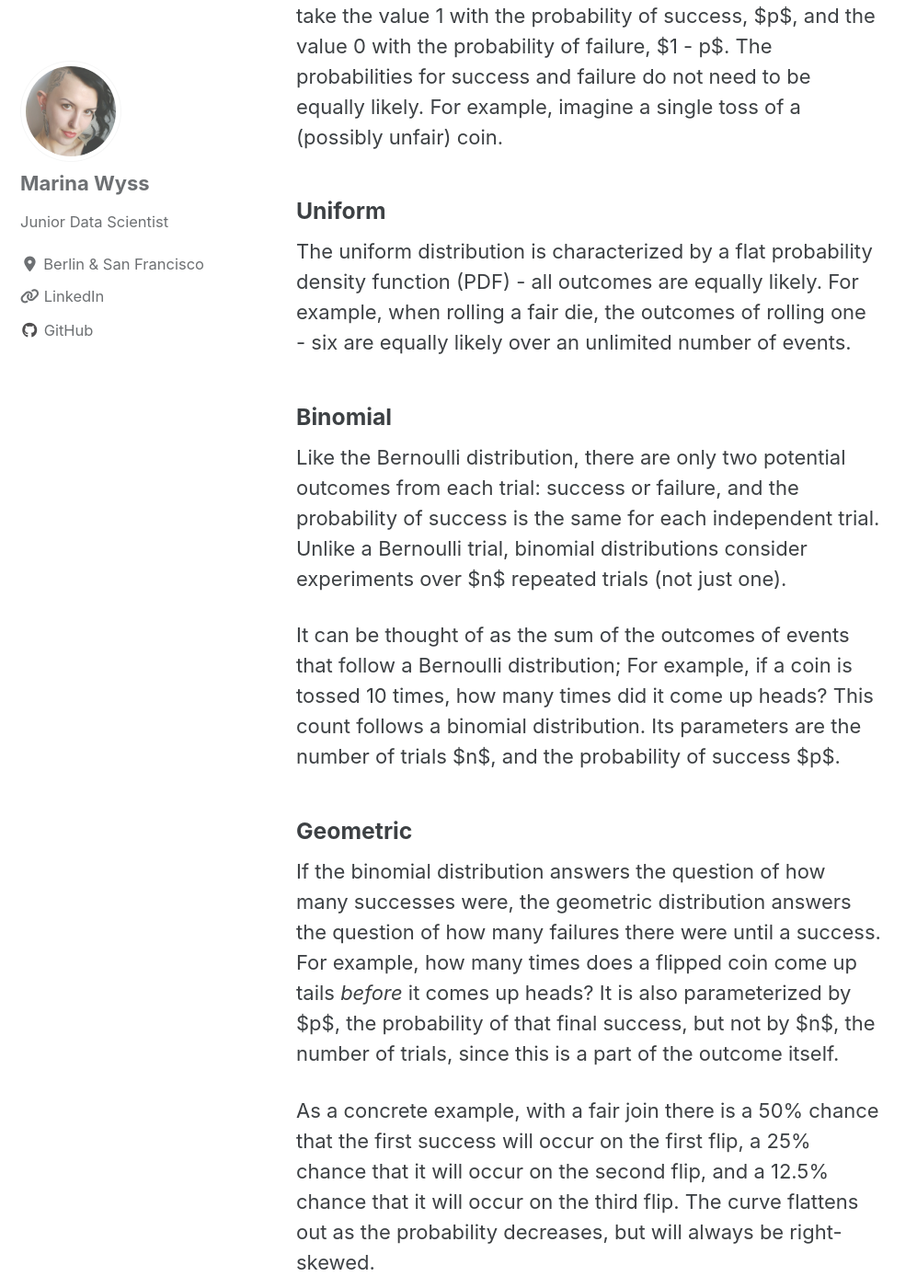
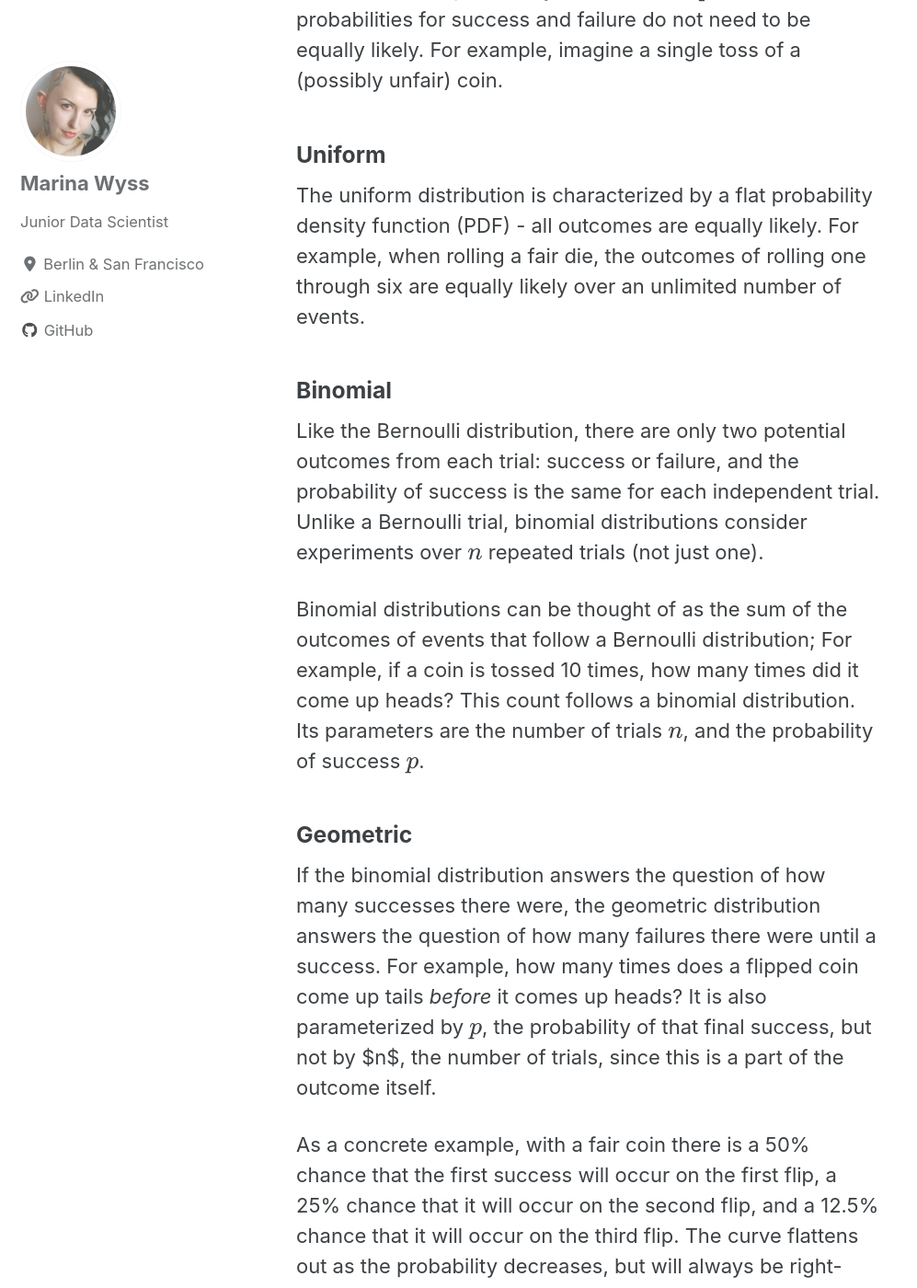
Before and after one commit to MarinaWyss/MarinaWyss.github.io, a Jekyll site: the page built from _posts/2020-07-17-common_distributions.md, in a window 1280 px wide and 1400 px high, scrolled down 1505 px. Shown: the whole window at 92% size, without its empty margins (0-997 px from the left). Built offline with Jekyll 4.4.1, drawn with Linux system fonts in a browser that asks for light colours; cached includes are drawn as plain includes; nearby versions of some CDN libraries; formulas are drawn with MathJax 3; some of the changed text lies outside the part shown.

Commit message:
edits distributions blog

```diff
--- a/_posts/2020-07-17-common_distributions.md
+++ b/_posts/2020-07-17-common_distributions.md
@@ -3,16 +3,15 @@
 date: 2020-07-17
 tags: [probability]
 mathjax: "true"
-excerpt: "A conceptual look at 15 of the most common probability distributions"
+excerpt: "A conceptual look at 15 of common probability distributions."
 ---
+
+![image-center](/images/distributions/distributions.png){: .align-center}
 
 # What I Learned: Getting Clear on Probability Distributions
 
 Throughout my time working in quantitative methods, probability distributions have - of course - come up frequently. The very common ones are all clear in my head - but what about the distributions that I rarely work with? Since diving deeper into Bayesian methods these have been coming up more frequently, so I thought it would be worthwhile to spend a little bit of time reviewing the intuition behind 15 of the more common distributions.
 
-![image-center](/images/distributions/distributions.png){: .align-center}
-
-*Image from [this really good blog](https://medium.com/@srowen/common-probability-distributions-347e6b945ce4)*
 
 ## Discrete Outcomes
 
@@ -20,45 +19,45 @@
 
 In a Bernoulli distribution there is only a single trial with two possible outcomes: 1 (success) or 0 (failure). The probability of success is the same in each trial, and is independent of all other trials.
 
-If a random variable $X$ has a Bernoulli distribution it will take the value 1 with the probability of success, $p$, and the value 0 with the probability of failure, $1 - p$. The probabilities for success and failure do not need to be equally likely. For example, imagine a single toss of a (possibly unfair) coin.
+If a random variable $$X$$ has a Bernoulli distribution it will take the value 1 with the probability of success, $p$, and the value 0 with the probability of failure, $$1 - p$$. The probabilities for success and failure do not need to be equally likely. For example, imagine a single toss of a (possibly unfair) coin.
 
 
 ### Uniform
 
-The uniform distribution is characterized by a flat probability density function (PDF) - all outcomes are equally likely. For example, when rolling a fair die, the outcomes of rolling one - six are equally likely over an unlimited number of events.
+The uniform distribution is characterized by a flat probability density function (PDF) - all outcomes are equally likely. For example, when rolling a fair die, the outcomes of rolling one through six are equally likely over an unlimited number of events.
 
 
 ### Binomial
 
-Like the Bernoulli distribution, there are only two potential outcomes from each trial: success or failure, and the probability of success is the same for each independent trial. Unlike a Bernoulli trial, binomial distributions consider experiments over $n$ repeated trials (not just one).
+Like the Bernoulli distribution, there are only two potential outcomes from each trial: success or failure, and the probability of success is the same for each independent trial. Unlike a Bernoulli trial, binomial distributions consider experiments over $$n$$ repeated trials (not just one).
 
-It can be thought of as the sum of the outcomes of events that follow a Bernoulli distribution; For example, if a coin is tossed 10 times, how many times did it come up heads? This count follows a binomial distribution. Its parameters are the number of trials $n$, and the probability of success $p$.
+Binomial distributions can be thought of as the sum of the outcomes of events that follow a Bernoulli distribution; For example, if a coin is tossed 10 times, how many times did it come up heads? This count follows a binomial distribution. Its parameters are the number of trials $$n$$, and the probability of success $$p$$.
 
 
 ### Geometric
 
-If the binomial distribution answers the question of how many successes were, the geometric distribution answers the question of how many failures there were until a success. For example, how many times does a flipped coin come up tails *before* it comes up heads? It is also parameterized by $p$, the probability of that final success, but not by $n$, the number of trials, since this is a part of the outcome itself.
+If the binomial distribution answers the question of how many successes there were, the geometric distribution answers the question of how many failures there were until a success. For example, how many times does a flipped coin come up tails *before* it comes up heads? It is also parameterized by $$p$$, the probability of that final success, but not by $n$, the number of trials, since this is a part of the outcome itself.
 
-As a concrete example, with a fair join there is a 50% chance that the first success will occur on the first flip, a 25% chance that it will occur on the second flip, and a 12.5% chance that it will occur on the third flip. The curve flattens out as the probability decreases, but will always be right-skewed.
+As a concrete example, with a fair coin there is a 50% chance that the first success will occur on the first flip, a 25% chance that it will occur on the second flip, and a 12.5% chance that it will occur on the third flip. The curve flattens out as the probability decreases, but will always be right-skewed.
 
 
 ### Negative Binomial
 
-The negative binomial distribution is similar to the geometric, except that it considers the number of failures until $r$ successes have occurred, not just one.
+The negative binomial distribution is similar to the geometric, except that it considers the number of failures until $$r$$ successes have occurred, not just one.
 
 
 ### Hypergeometric
 
 A commonly-used example for a binomial distribution is the concept of drawing marbles out of a jar that has two kinds of marbles (let’s say half black and half white), with replacement. With replacement means that once we pick up a marble, we put it back in before picking up the next one, so the probability of picking a black or white marble doesn’t change.
 
-But, what if we drew marbles without replacement? The probability of success would change over time as more marbles are removed, which is especially pronounced if we start with fewer marbles in the jar.
+But, what if we drew marbles without replacement? The probability of success would change over time as more marbles are removed, which would be especially pronounced if we started with few marbles in the jar.
 
-This is an example of the hypergeometric distribution. It measures the probability of a specified number of successes in $n$ trials, without replacement, from a finite population. The probabilities change as a function of the previous draws.
+This is an example of the hypergeometric distribution. It measures the probability of a specified number of successes in $$n$$ trials, without replacement, from a finite population. The probabilities change as a function of the previous draws.
 
 
 ### Poisson
 
-Unlike the previous distributions, the Poisson distribution is parameterized not by the probability $p$ and the number of trials $n$, but rather the average number of events in a given time period. Put another way, rather than the probability an event occurs, we are concerned with the rate at which an event occurs, parameterized by $\lambda$.
+Unlike the previous distributions, the Poisson distribution is parameterized not by the probability $$p$$ and the number of trials $$n$$, but rather the average number of events in a given time period. Put another way, rather than the probability that an event occurs, we are concerned with the rate at which an event occurs, parameterized by $$\lambda$$.
 
 Events are still assumed to be independent from one another, and the average rate between events occurring is constant. An event can take place any number of times within a given time period, but two events can’t happen at once. When working with Poisson distributions we can be confident about the occurrence of a particular event, but when exactly it will take place is randomly spaced in time.
 
@@ -69,24 +68,24 @@
 
 ### Exponential
 
-Like the Poisson distribution, the exponential distribution also considers time. Specifically, this distribution represents the probability of an amount of time passing before an event occurs. Put another way, “Given events whose count per time follows a Poisson distribution, then the time between events follows an exponential distribution with the same rate parameter $\lambda$.” [source](https://medium.com/@srowen/common-probability-distributions-347e6b945ce4). The greater the value of $\lambda$, the faster the curve decays.
+Like the Poisson distribution, the exponential distribution also considers time. Specifically, this distribution represents the probability of an amount of time passing before an event occurs. Put another way, “Given events whose count per time follows a Poisson distribution, then the time between events follows an exponential distribution with the same rate parameter $$\lambda$$.” [source](https://medium.com/@srowen/common-probability-distributions-347e6b945ce4). The greater the value of $$\lambda$$, the faster the curve decays.
 
 Some examples of this distribution include the amount of time until the next bus comes, how long until the next customer visits a website, or how long until something needs to be replaced. This last example points to why this distribution is commonly used in survival analyses.
 
 
 ### Weibull
 
-While the exponential distribution models time until an event where the rate of constant, the Weibull distribution can model changing rates of failure over time. It is commonly used to access product reliability and model failure times for things like machinery.
+While the exponential distribution models time until an event where the rate of failure is constant, the Weibull distribution can model changing rates of failure over time. It is commonly used to assess product reliability and model failure times for things like machinery.
 
 
 ### Gamma
 
-The gamma distribution is also a model of waiting times, but it models the time until the next $n$ events occur.
+The gamma distribution is also a model of waiting times, but it models the time until the next $$n$$ events occur.
 
 
 ### Normal (Gaussian)
 
-The normal distribution is the classic bell-curve distribution that is quite common (things like human height follow a normal distribution, for example. Also, due to the Central Limit Theorem,  if we take many samples from values that follow the same distribution and sum them up, the distribution of their sums will be approximately normally distributed, which is neat.
+The normal distribution is the classic bell-curve distribution that is quite common (things like human height follow a normal distribution, for example). Also, due to the Central Limit Theorem,  if we take many samples from values that follow the same distribution (any distribution) and sum them up, the distribution of their sums will be approximately normally distributed, which is neat.
 
 Normal distributions have the following characteristics:
 
@@ -95,16 +94,16 @@
 * 68% of all values are within one standard deviation from the mean, 95% within two, and 99.7% within three standard deviations.
 
 
-### Student’s $t$
+### Student’s $$t$$
 
-Student’s $t$-distribution is basically the same as the normal distribution, except it has fatter tails (more kurtosis) depending on the degrees of freedom. This distribution is useful when we have small sample sizes.
+Student’s $$t$$-distribution is basically the same as the normal distribution, except it has fatter tails (more kurtosis) depending on the degrees of freedom. This distribution is useful when we have small sample sizes.
 
 
 ### Log-normal
 
 A random variable is log-normally distributed if its logarithm is normally distributed. In other words, the exponentiation of a normally-distributed value is log-normally distributed.
 
-It differs from the normal distribution in several ways: First, it is not symmetrical, and can only accommodate positive values and is right-skewed. It is useful to remember that sums of values are normally distributed, whereas their products are log-normally distributed.
+It differs from the normal distribution in several ways: It is not symmetrical, can only accommodate positive values, and is right-skewed. Remember that sums of values are normally distributed, whereas their products are log-normally distributed.
 
 This distribution is useful for modeling variables that are always positive with long right tails, like rainfall.
 
@@ -116,6 +115,8 @@
 
 ### Beta
 
-Beta distributions are interesting, since they are a probability distribution of probabilities. For example, it might be used to model advertising click-through rate or conversion rates. It is similar to the binomial distribution, except that the binomial distribution models the number of successes, the beta distribution models the probability of success. In other words, probability is a parameter in the binomial distribution, but a random variable in the beta distribution. Because it models probability, it is bounded between 0 and 1.
+Beta distributions are interesting, since they are a probability distribution of probabilities. For example, it might be used to model advertising click-through rate or conversion rates. It is similar to the binomial distribution, except that the binomial distribution models the number of successes, while the beta distribution models the probability of success. Therefore, probability is a parameter in the binomial distribution, but a random variable in the beta distribution. Because it models probability, beta distributions are bounded between 0 and 1.
 
 The beta distribution is the conjugate prior for the Bernoulli, binomial, negative binomial, and geometric distributions in Bayesian inference, so everyone is pretty much obsessed with them.
+
+*Image up top from [this really good blog](https://medium.com/@srowen/common-probability-distributions-347e6b945ce4)*
```
